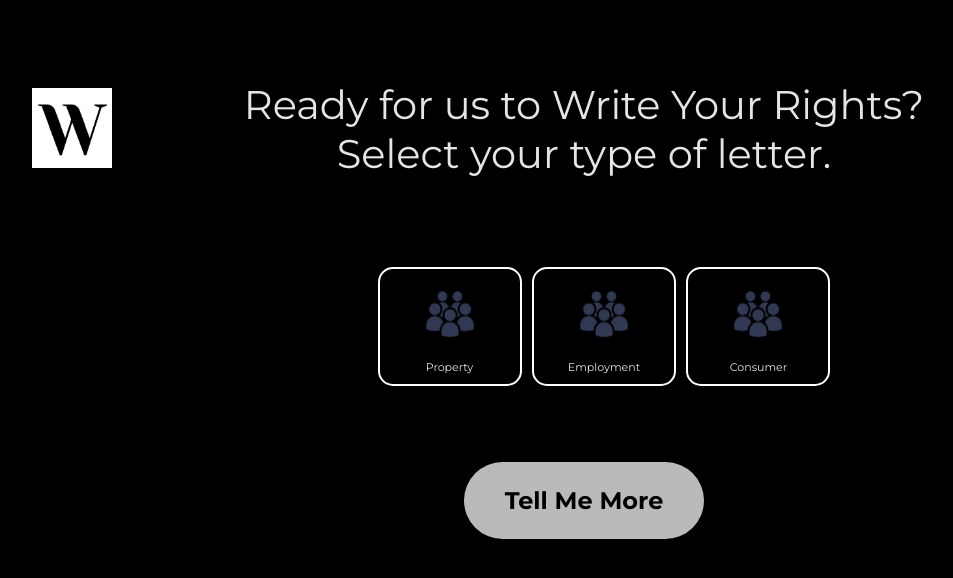
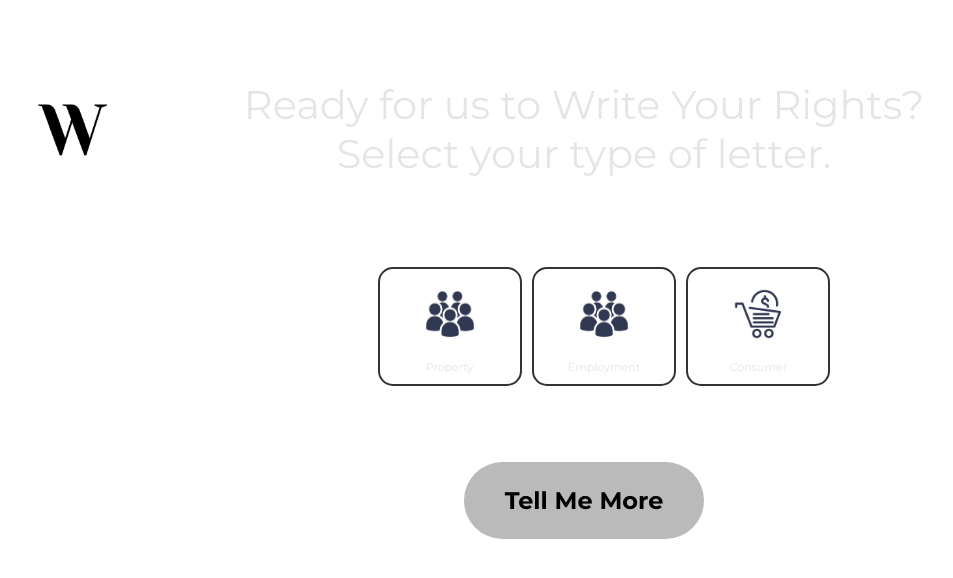
Before and after one commit to kandysan/WriteMyRightsWebApp, a Flask app: page /letterType in a window 1280 px wide. Shown: the top 578 px of the page, without its empty margins (56-1009 px from the left). Run offline with Flask 2, Linux system fonts and the light colour scheme.

Commit message:
css changes

```diff
--- a/app/static/styles/letterType.css
+++ b/app/static/styles/letterType.css
@@ -1,5 +1,5 @@
 body {
-    background-color: black;
+    background-color: white;
 }
 
 #wrmNavbarPicture {
@@ -127,7 +127,7 @@ li {
 
 #employee {
     border-radius: 15px;
-    border: 2px solid #ffffff;
+    border: 2px solid #333333;
     padding: 20px;
     width: 100px;
     height: 75px;
@@ -136,7 +136,7 @@ li {
 
 #consumer {
 border-radius: 15px;
-border: 2px solid #ffffff;
+border: 2px solid #333333;
 padding: 20px;
 width: 100px;
 height: 75px;
@@ -145,7 +145,7 @@ margin: auto;
 
 #property {
     border-radius: 15px;
-    border: 2px solid #ffffff;
+    border: 2px solid #333333;
     padding: 20px;
     width: 100px;
     height: 75px;
--- a/app/static/styles/writemyrights.css
+++ b/app/static/styles/writemyrights.css
@@ -1,5 +1,5 @@
 body {
-    background-color: black;
+    background-color: white;
 }
 
 #wrmNavbarPicture {
--- a/app/templates/letterType.html
+++ b/app/templates/letterType.html
@@ -34,7 +34,7 @@
                     <p style="font-size:11px">Employment</p>
                     </div></li>
                   <li><div id="consumer">
-                    <a href=""><img src="{{url_for('static', filename='images/employees.jpg')}}" width="50" height="50"/></a>
+                    <a href=""><img src="{{url_for('static', filename='images/consumer.jpg')}}" width="50" height="50"/></a>
                     <p style="font-size:11px">Consumer</p>
                 </div></li>
                 </ul>
--- a/app/templates/paymentDone.html
+++ b/app/templates/paymentDone.html
@@ -18,7 +18,7 @@
     </head>
 
     <body>
-        <a href="./index.html"><img id="wrmNavbarPicture" src="./Write my Rights.PNG"/></a>
+        <a href="./index"><img id="homeNavbarPicture" src="{{url_for('static', filename='images/Write my Rights.PNG')}}"/></a>
 
         <div id="wrmNavbarAlign">
             <ul id="wrmNavbar">
--- a/app/templates/paymentOption.html
+++ b/app/templates/paymentOption.html
@@ -18,7 +18,8 @@
     </head>
 
     <body>
-        <a href="./index.html"><img id="wrmNavbarPicture" src="./Write my Rights.PNG"/></a>
+        <a href="./index"><img id="homeNavbarPicture" src="{{url_for('static', filename='images/Write my Rights.PNG')}}"/></a>
+
 
         <div id="wrmNavbarAlign">
             <ul id="wrmNavbar">
@@ -30,7 +31,7 @@
             <h2 id="wrmDescription">Payment Options</b>
             </br></br>
             <div id="payment">
-                <a href="PAYPAL LINK HERE"><img src="./card_white.png" width="50" height="50"/></a>
+                <a href=""><img src="./credit.jpg" width="50" height="50"/></a>
                 <p style="font-size:11px">Credit Card</p>
             </div>
 
```
Also changed, not shown: app/static/images/consumer.jpg (added).
